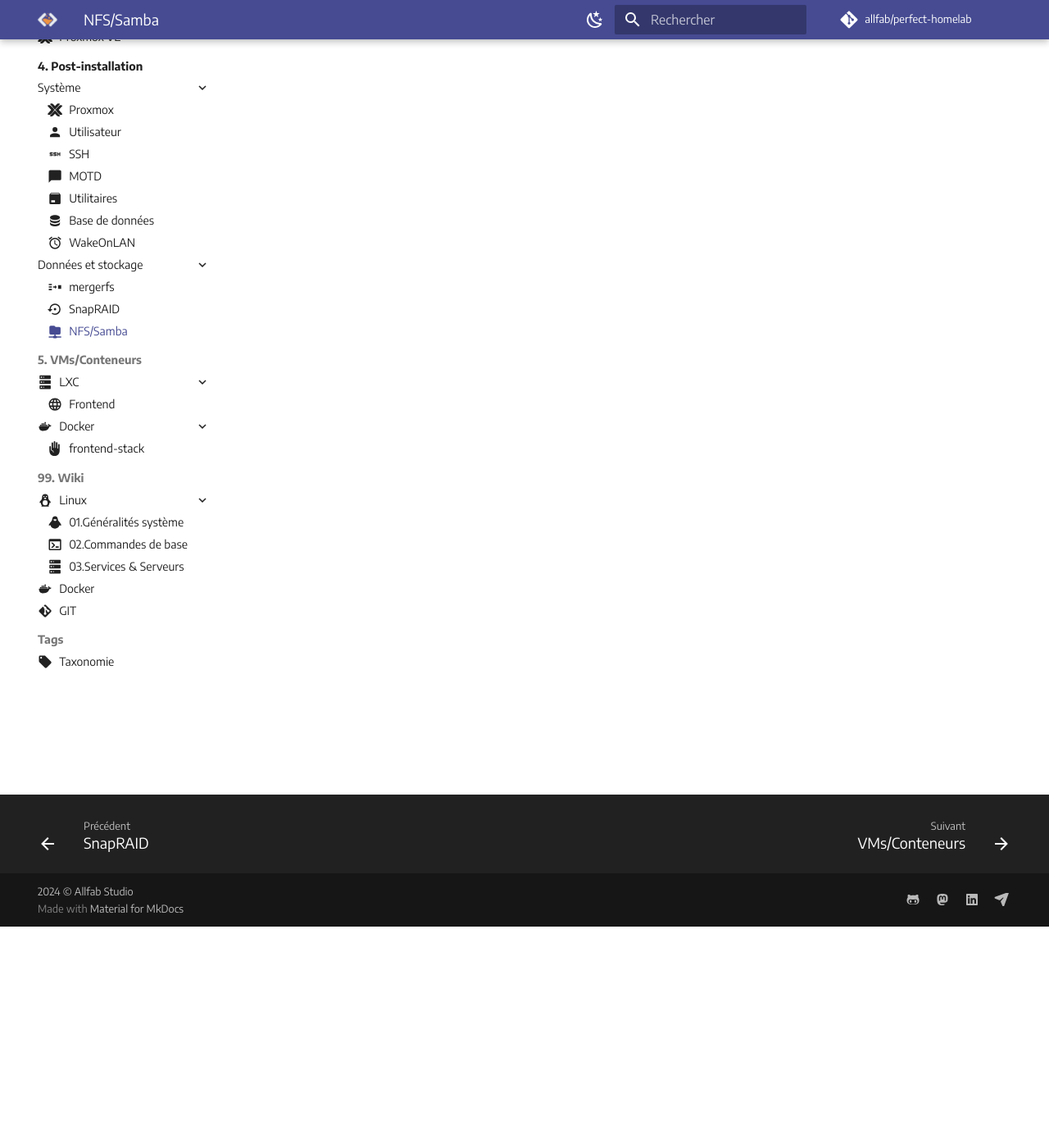
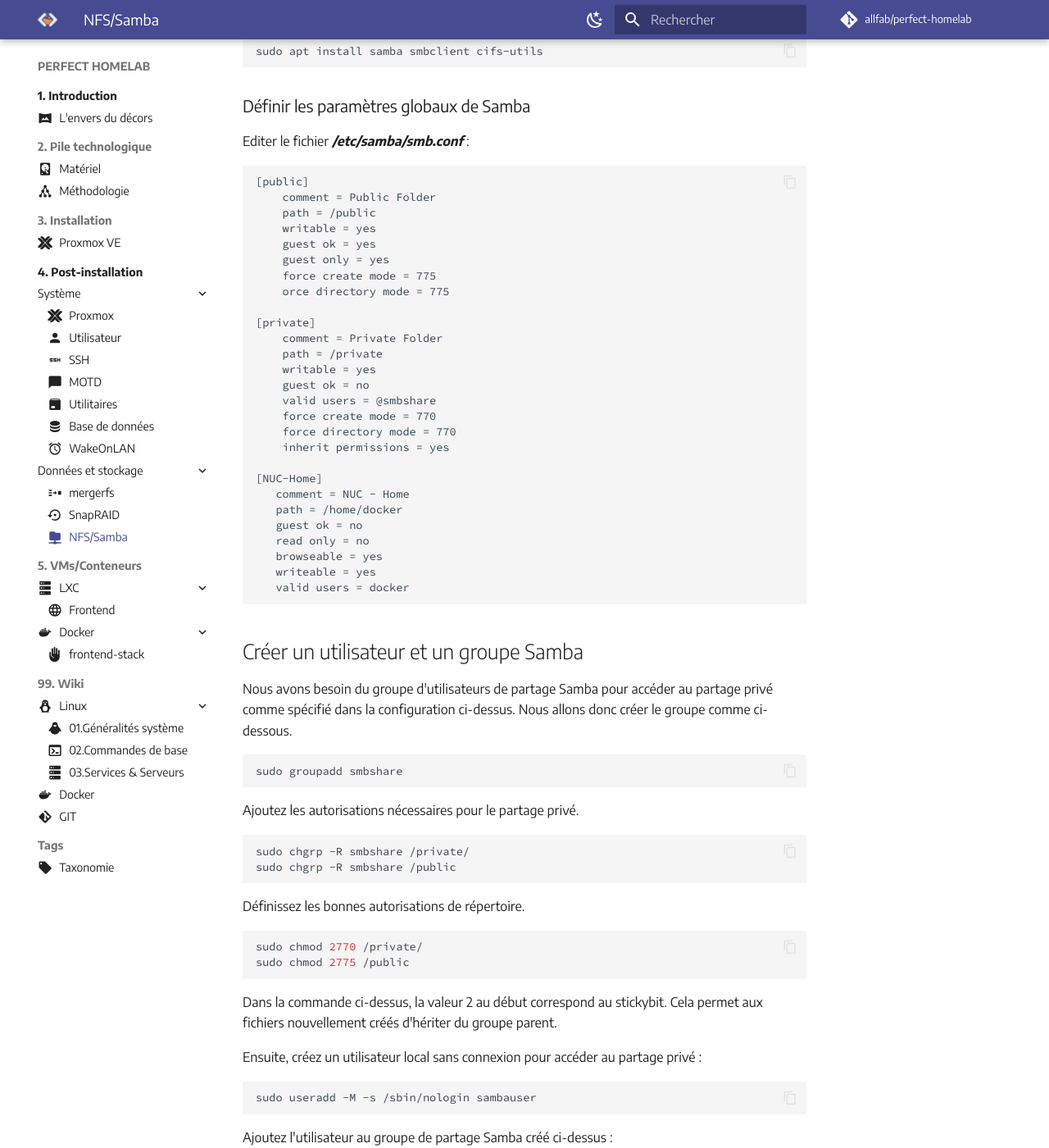
Before and after one commit to allfab/perfect-homelab, an MkDocs documentation site: the page built from docs/post-install/data-storage/nfs-samba.md, in a window 1280 px wide and 1400 px high, scrolled down 270 px. Shown: the whole window at 82% size. Built offline with MkDocs 1.6.1 and Material for MkDocs 9.7.7, drawn with Linux system fonts in a browser that asks for light colours; comment, search, counter and statistics services are not loaded; some of the changed text lies outside the part shown.

Commit message:
ADD samba INSTAL/CONF

````diff
--- a/docs/post-install/data-storage/nfs-samba.md
+++ b/docs/post-install/data-storage/nfs-samba.md
@@ -5,4 +5,105 @@
 
 # **NFS**
 
-# **SAMBA**
+# **Configurer un partage Samba**
+
+## Installation de Samba
+``` bash
+sudo apt install samba smbclient cifs-utils
+```
+
+### Définir les paramètres globaux de Samba
+
+Editer le fichier **_/etc/samba/smb.conf_** :
+
+```
+[public]
+	comment = Public Folder
+	path = /public
+	writable = yes
+	guest ok = yes
+	guest only = yes
+	force create mode = 775
+	orce directory mode = 775
+
+[private]
+	comment = Private Folder
+	path = /private
+	writable = yes
+	guest ok = no
+	valid users = @smbshare
+	force create mode = 770
+	force directory mode = 770
+	inherit permissions = yes
+
+[NUC-Home]
+   comment = NUC - Home
+   path = /home/docker
+   guest ok = no
+   read only = no
+   browseable = yes
+   writeable = yes
+   valid users = docker
+```
+
+## Créer un utilisateur et un groupe Samba
+
+Nous avons besoin du groupe d'utilisateurs de partage Samba pour accéder au partage privé comme spécifié dans la configuration ci-dessus. Nous allons donc créer le groupe comme ci-dessous.
+
+``` bash
+sudo groupadd smbshare
+```
+
+Ajoutez les autorisations nécessaires pour le partage privé.
+
+``` bash
+sudo chgrp -R smbshare /private/
+sudo chgrp -R smbshare /public
+```
+
+Définissez les bonnes autorisations de répertoire.
+``` bash
+sudo chmod 2770 /private/
+sudo chmod 2775 /public
+```
+
+Dans la commande ci-dessus, la valeur 2 au début correspond au stickybit. Cela permet aux fichiers nouvellement créés d'hériter du groupe parent.
+
+Ensuite, créez un utilisateur local sans connexion pour accéder au partage privé :
+``` bash
+sudo useradd -M -s /sbin/nologin sambauser
+```
+
+Ajoutez l'utilisateur au groupe de partage Samba créé ci-dessus :
+``` bash
+sudo usermod -aG smbshare sambauser
+```
+
+Créez maintenant un mot de passe SMB pour l'utilisateur :
+``` bash
+sudo smbpasswd -a sambauser```
+
+Activez le compte créé :
+``` bash
+sudo smbpasswd -e sambauser
+```
+
+## Vérifiez la configuration de Samba
+
+Une fois les modifications apportées au fichier de configuration, il est recommandé de le tester à l'aide de la commande ci-dessous :
+``` bash
+sudo testparm
+```
+
+Si vous n'avez pas de message d'erreur, on redémarre le service :
+``` bash
+sudo systemctl restart nmbd
+```
+
+## Accéder aux partages depuis un client
+
+Ce guide montre comment accéder aux fichiers partagés à l'aide des systèmes Windows et Linux. Tout d’abord, essayez d’accéder au partage depuis votre ordinateur local.
+
+``` bash
+smbclient '\\localhost\private' -U sambauser
+```
````
